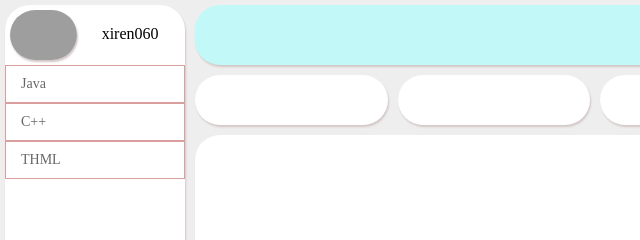
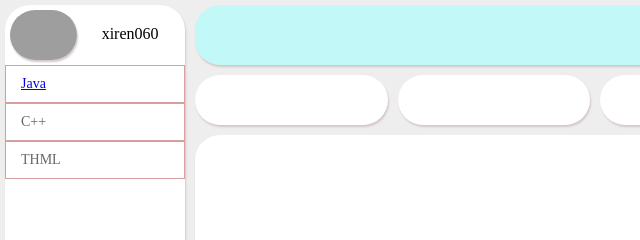
Before and after one commit to xiren060/self2, a plain HTML site: page index.html in a window 1280 px wide. Shown: the top 240 px of the page, 0-640 px from the left. Drawn offline with Linux system fonts and the light colour scheme; grey boxes are pictures that could not be loaded.

Commit message:
Add files via upload

```diff
--- a/index.html
+++ b/index.html
@@ -83,7 +83,9 @@
     </div>
         <!-- 类别 -->
         <div class="flex1">
-            <div class="daohang">Java</div>
+            <div class="daohang">
+                <a href="https://github.com/xiren060/JavaStudy">Java</a>
+                </div>
             <div class="daohang">C++</div>
             <div class="daohang">THML</div>
         </div>
```
